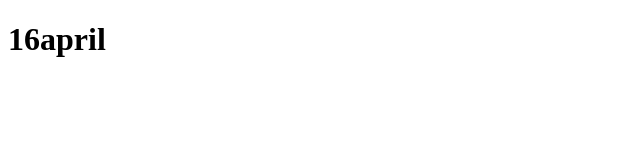
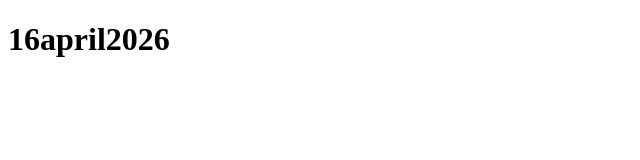
Before and after one commit to 541251047-dotcom/UlanganWeb16April, a plain HTML site: page index.html in a window 1280 px wide. Shown: the whole page, without its empty margins (0-640 px from the left). Drawn offline with Linux system fonts and the light colour scheme.

```diff
--- a/index.html
+++ b/index.html
@@ -6,6 +6,6 @@
     <title>Document</title>
 </head>
 <body>
-    <h1>16april</h1>
+    <h1>16april2026</h1>
 </body>
 </html>
```
